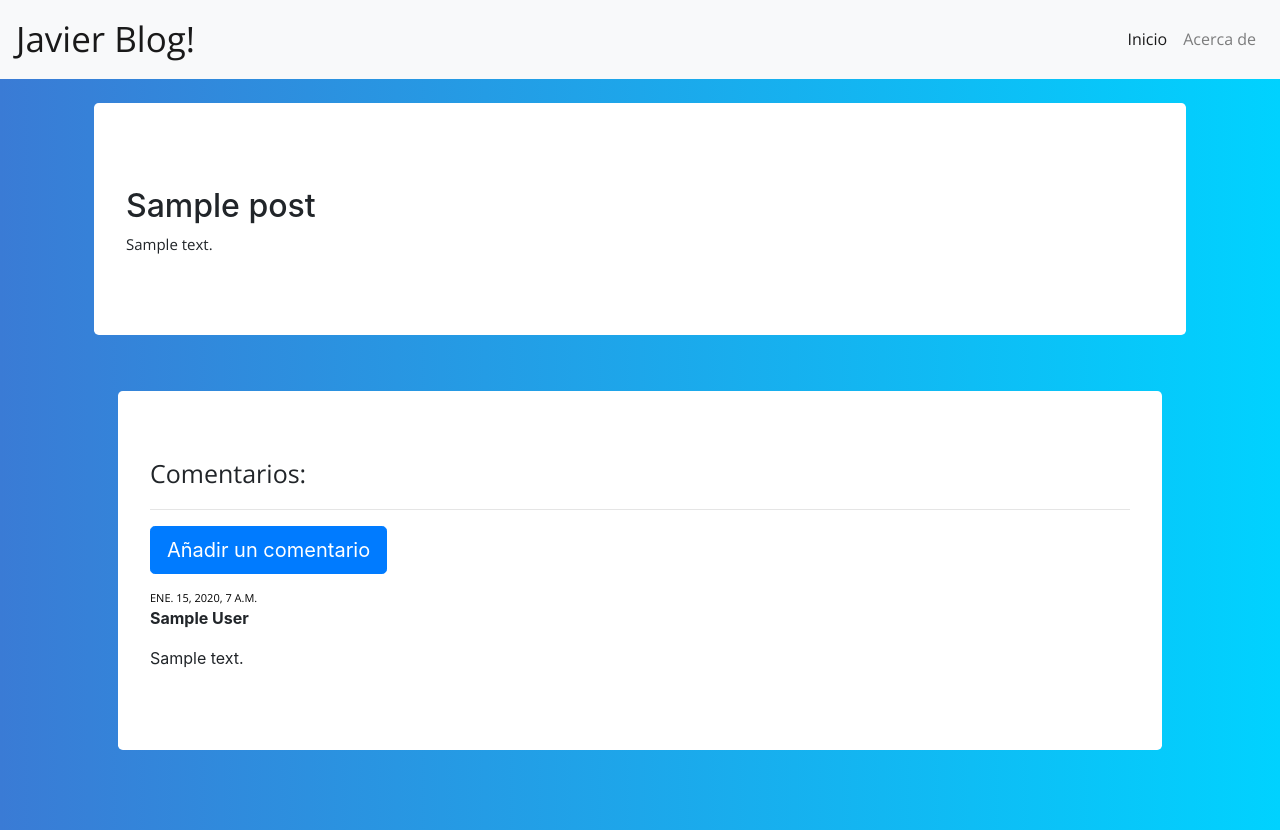
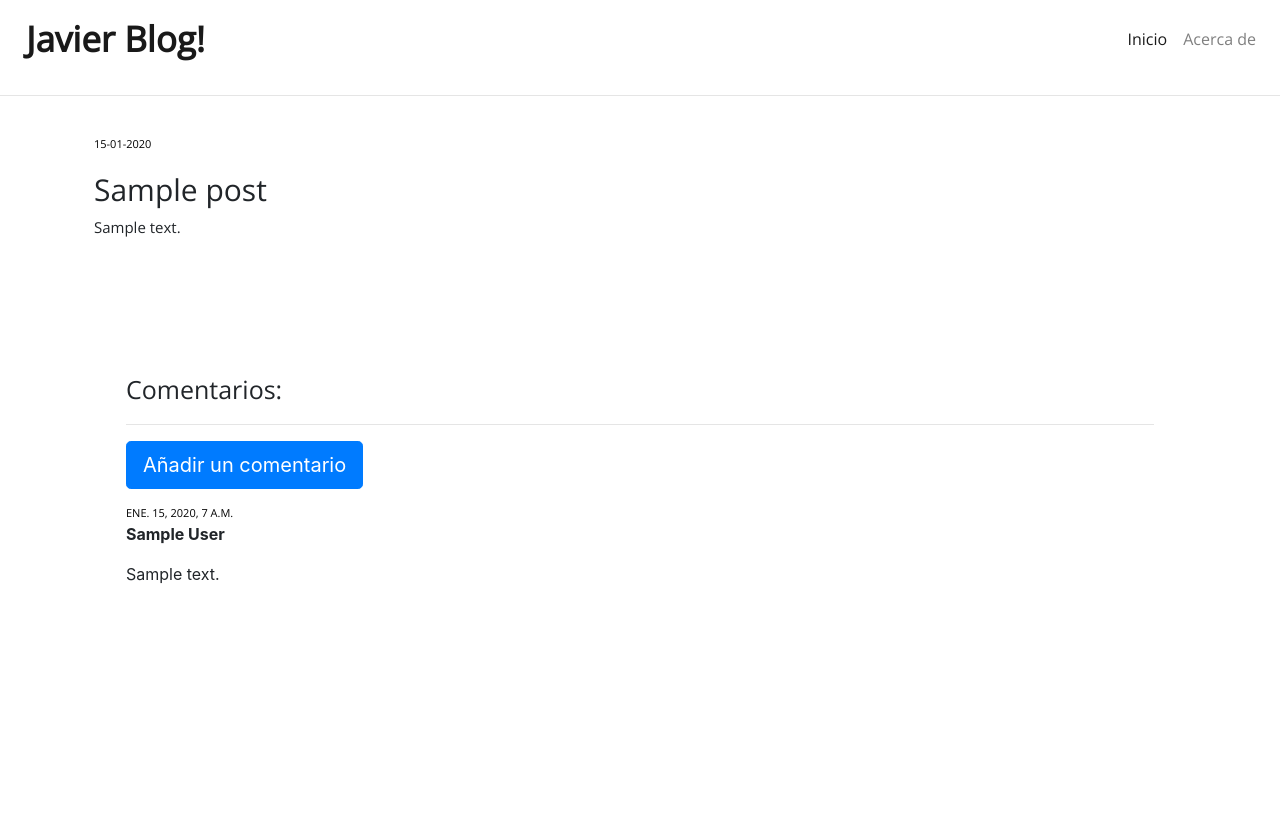
Before and after one commit to Arglinux/my-first-blog, a Django app: page /post/1/ in a window 1280 px wide. After the commit the page ends 584 px from the top, so only its background shows below. Run offline with Django 3.2, Linux system fonts and the light colour scheme; tables that the repository leaves empty hold one stand-in row (values such as "Sample post"); some libraries are stand-ins or nearby versions; some web fonts are replaced.

Commit message:
Modificación de la apariencia del blog.

```diff
--- a/blog/templates/blog/base.html
+++ b/blog/templates/blog/base.html
@@ -13,10 +13,22 @@
 
 <style type="text/css">
 
+/*
 body {
 background: #00d2ff;  /* fallback for old browsers */
-background: -webkit-linear-gradient(to right, #3a7bd5, #00d2ff);  /* Chrome 10-25, Safari 5.1-6 */
-background: linear-gradient(to right, #3a7bd5, #00d2ff); /* W3C, IE 10+/ Edge, Firefox 16+, Chrome 26+, Opera 12+, Safari 7+ */
+/*background: -webkit-linear-gradient(to right, #3a7bd5, #00d2ff);  /* Chrome 10-25, Safari 5.1-6 */
+/*background: linear-gradient(to right, #3a7bd5, #00d2ff); /* W3C, IE 10+/ Edge, Firefox 16+, Chrome 26+, Opera 12+, Safari 7+ */
+/*}*/
+
+body {
+	background: #FFF;
+}
+
+.post-text img {
+	display:block;
+	margin:auto;
+	width: 50%;
+	height: auto;
 }
 
 .javier-display-4 {
@@ -30,8 +42,15 @@ background: linear-gradient(to right, #3a7bd5, #00d2ff); /* W3C, IE 10+/ Edge, F
 }
 
 .navbar-brand {
+	padding-left: 10px;
+	font-weight: bold;
 	font-size: 35px;
 	font-family: 'Open Sans', sans-serif;
+}
+
+
+.bg-white {
+	background: #FFF;
 }
 
 .nav-link {
@@ -63,14 +82,26 @@ background: linear-gradient(to right, #3a7bd5, #00d2ff); /* W3C, IE 10+/ Edge, F
 .post {
 	margin-bottom: 20px;
 	font-family: 'Open Sans', sans-serif;
-	font-size: 18px;
+	font-size: 30px;
 }
 
 .post h2 a, .post h2 a:visited {
+	color: #BLUE;
+	font-family: 'Open Sans', sans-serif;
+	font-size: 30px;
+	/*text-transform: uppercase;*/
+}
+
+.post h2 {
+	font-family: 'Open Sans', sans-serif;
+	font-size: 30px;
+}
+
+.post h2 a:hover {
 	color: #000000;
 	font-family: 'Open Sans', sans-serif;
-	font-size: 20px;
-	text-transform: uppercase;
+	font-size: 30px;
+	/*text-transform: uppercase;*/
 }
 
 .post-text {
@@ -99,7 +130,7 @@ background: linear-gradient(to right, #3a7bd5, #00d2ff); /* W3C, IE 10+/ Edge, F
 
 <body>
 
-<nav class="navbar navbar-expand-lg navbar-light bg-light">
+<nav class="navbar navbar-expand-lg navbar-light bg-white">
   <a class="navbar-brand" href="/">Javier Blog!</a>
   <button class="navbar-toggler" type="button" data-toggle="collapse" data-target=".navbar-collapse" aria-controls="navbarToggleExternalContent" aria-expanded="false" aria-label="Toggle navigation">
     <span class="navbar-toggler-icon"></span>
@@ -131,12 +162,17 @@ background: linear-gradient(to right, #3a7bd5, #00d2ff); /* W3C, IE 10+/ Edge, F
   </div>
 </nav>
 
+<hr>
+
 </div>
 <div class="container p-4">
-<div class="jumbotron">
+
+	<!--JUMBOTRON-->
+<!--<div class="jumbotron">-->
 	{% block content %}
 	{% endblock %}
-</div>
+<!--</div>-->
+
 </div>
 
 <script src="https://code.jquery.com/jquery-3.4.1.slim.min.js" integrity="sha384-J6qa4849blE2+poT4WnyKhv5vZF5SrPo0iEjwBvKU7imGFAV0wwj1yYfoRSJoZ+n" crossorigin="anonymous"></script>
--- a/blog/templates/blog/post_detail.html
+++ b/blog/templates/blog/post_detail.html
@@ -4,7 +4,7 @@
     <div class="post">
         {% if post.published_date %}
             <div class="date">
-                <! --{{ post.published_date|date:'d-m-Y' }}-->
+                {{ post.published_date|date:'d-m-Y' }}
                 <! -- MOSTRAR FECHA DE PUBLICACIÓN-->
             </div>
             <div align="right">
@@ -19,11 +19,11 @@
     <a class="btn btn-primary btn-lg" href="{% url 'post_remove' pk=post.pk %}">Eliminar</a>
         {% endif %}
     </div>    </div>
-
+    <div class="post">
         <h2>{{ post.title }}</h2>
         <div class="post-text">
         <p>{{ post.text|safe }}</p>
-        </div>
+        </div></div>
     </div>
 
     <div class="container p-4">
--- a/blog/templates/blog/post_list.html
+++ b/blog/templates/blog/post_list.html
@@ -7,7 +7,7 @@
 			<!--CUENTA DE COMENTARIOS EN EL BLOG-->
 			<!--<a href="{% url 'post_detail' pk=post.pk %}">Comments: {{ post.comments.count }}</a>-->
 
-			<!--{{ post.published_date }}-->
+			{{ post.published_date|date:'d-m-Y' }}
 			<!-- MOSTRAR FECHA DE PUBLICACIÓN-->
 		</div>
 		<h2><a href="{% url 'post_detail' pk=post.pk %}">{{post.title }}</a></h2>
```
